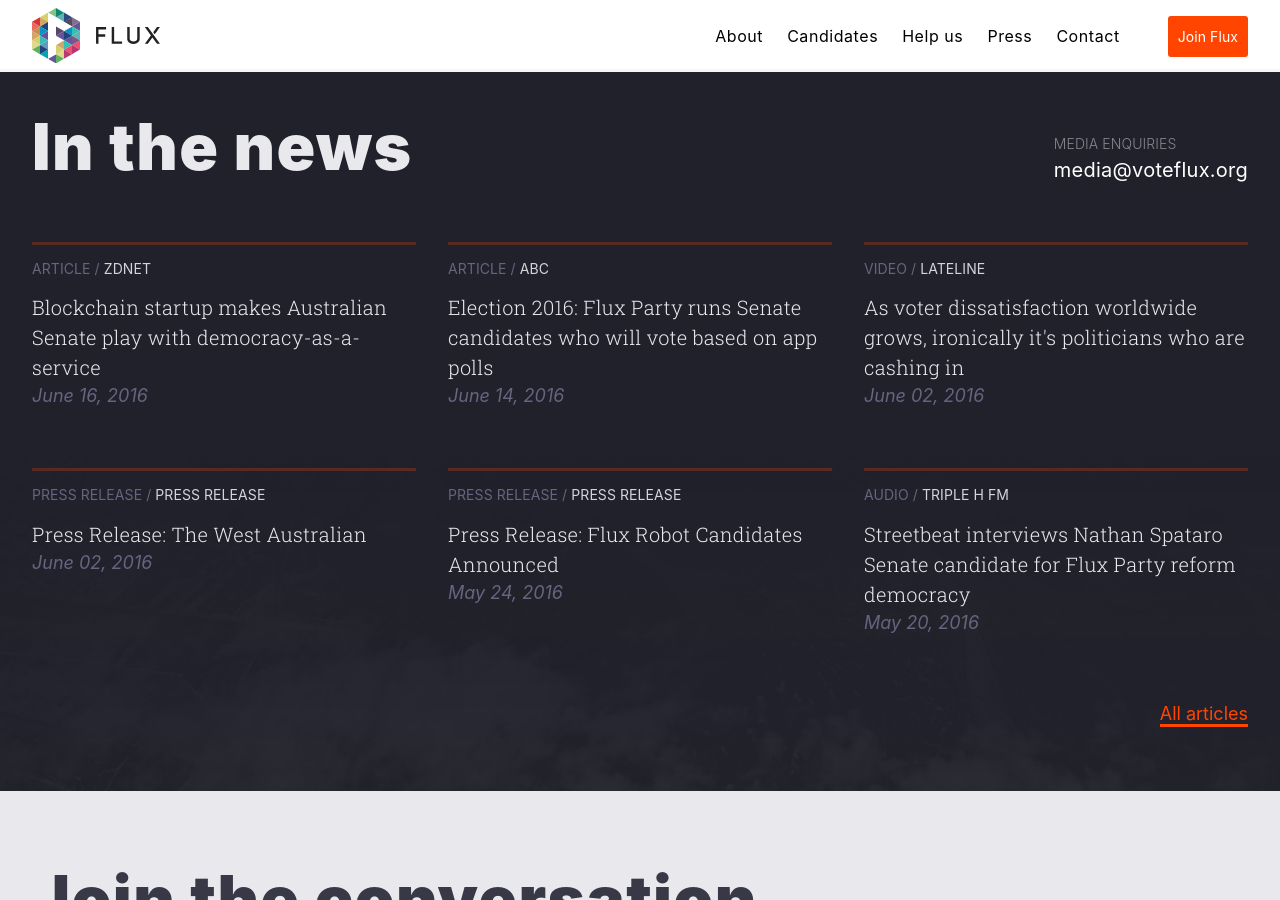
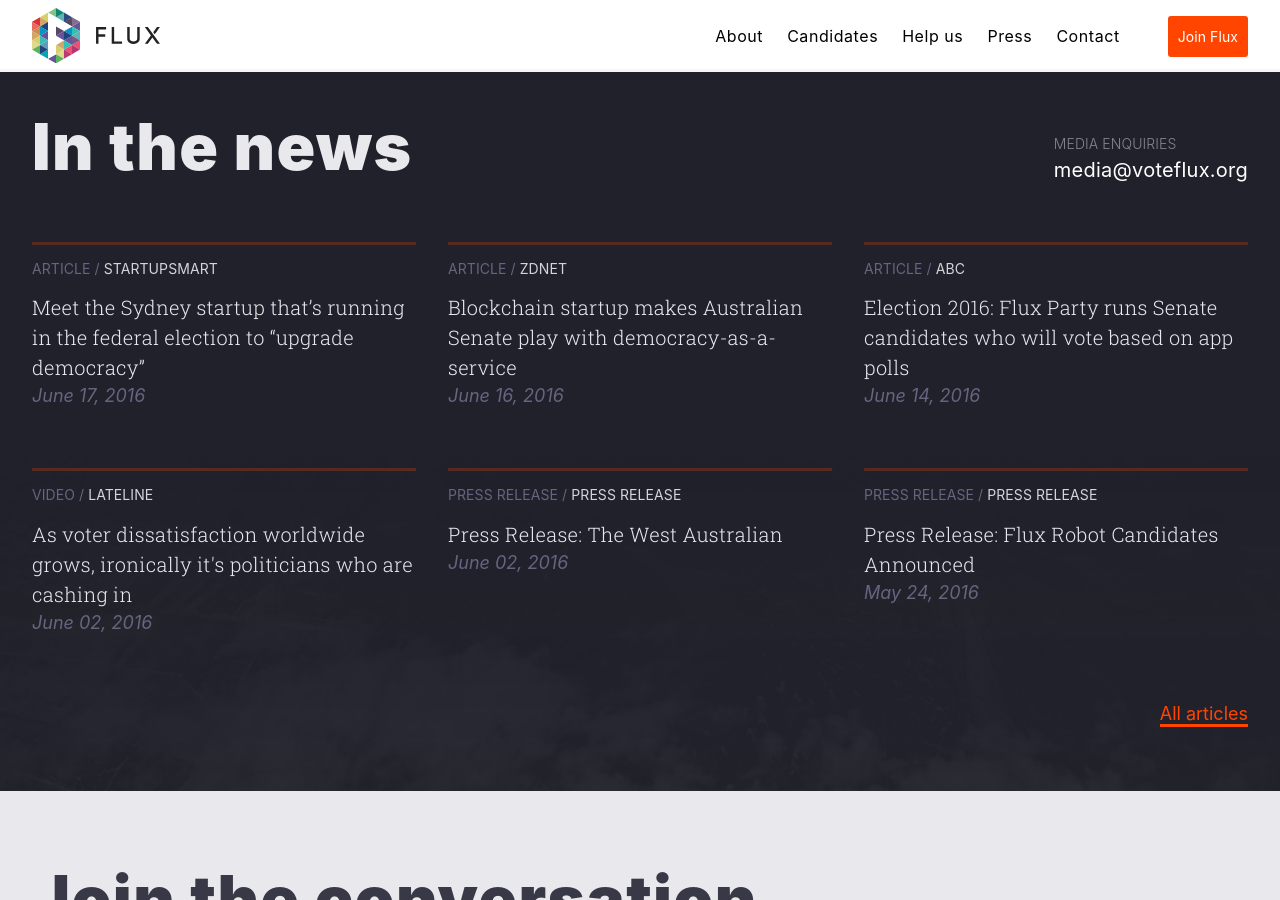
Before and after one commit to voteflux/flux-website-v2, a Jekyll site: the page built from index.html, in a window 1280 px wide and 900 px high, scrolled down 7197 px. Built offline with Jekyll 4.4.1, drawn with Linux system fonts in a browser that asks for light colours.

Commit message:
Update articles.yml

```diff
--- a/_data/articles.yml
+++ b/_data/articles.yml
@@ -1,3 +1,11 @@
+  -
+    title: "Meet the Sydney startup that’s running in the federal election to “upgrade democracy”"
+    url: "http://www.startupsmart.com.au/advice/legal/politics/election-2016-sydney-startup-enters-federal-election-to-upgrade-democracy/"
+    date: "2016-06-17"
+    author: "Dinushi Dias"
+    publishedIn: "StartupSmart"
+    major: true
+    type: "article"
   -
     title: "Blockchain startup makes Australian Senate play with democracy-as-a-service"
     url: "http://www.zdnet.com/article/blockchain-startup-makes-australian-senate-play-with-democracy-as-a-service/"
```
